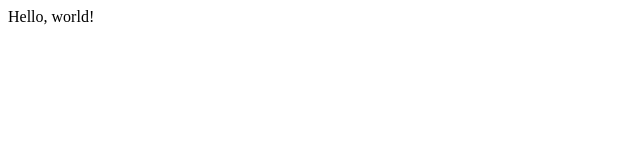
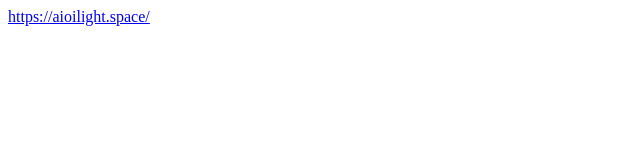
Before and after one commit to AioiLight/AioiLight.github.io, a plain HTML site: page index.html in a window 1280 px wide. Shown: the whole page, without its empty margins (0-640 px from the left). Drawn offline with Linux system fonts and the light colour scheme.

Commit message:
Update index.html

```diff
--- a/index.html
+++ b/index.html
@@ -1,5 +1,5 @@
 <!doctype html>
 <body>
-Hello, world!
+  <a href="https://aioilight.space/">https://aioilight.space/</a>
 </body>
 </html>
```
